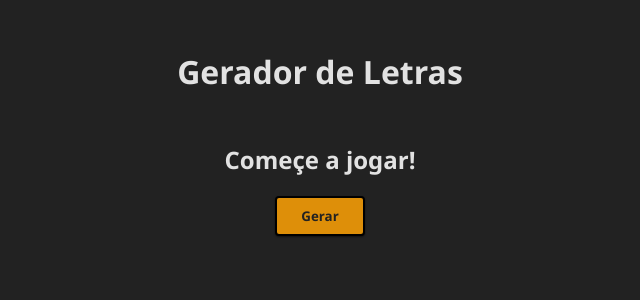
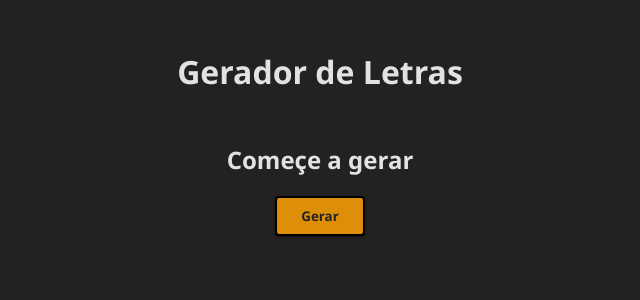
Before and after one commit to GeorgeGraciosa/gerador-de-letras, a React (Create React App) app: page / in a window 1280 px wide. Shown: the top 300 px of the page, without its empty margins (320-960 px from the left). Built offline with nearby package versions, Linux system fonts and the light colour scheme.

Commit message:
alterado a frase

```diff
--- a/src/paginas/HomeStop.js
+++ b/src/paginas/HomeStop.js
@@ -76,7 +76,7 @@ function Home() {
       <div className='gerador'>
         {removidos.length === 0 ? (
           <>
-            <p>Começe a jogar!</p>
+            <p>Começe a gerar</p>
             <button onClick={gerador}>Gerar</button>
           </>
         ) : (
```
